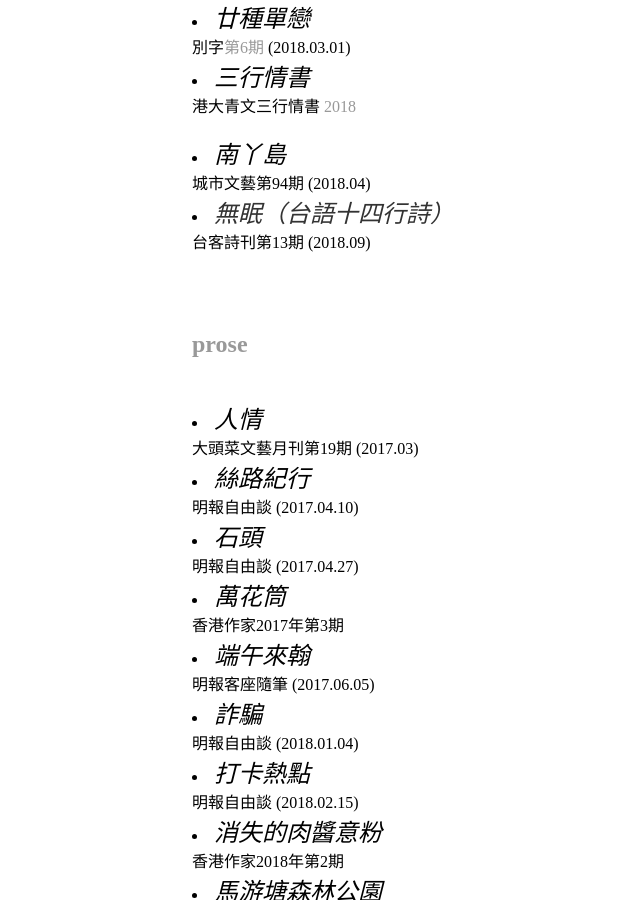
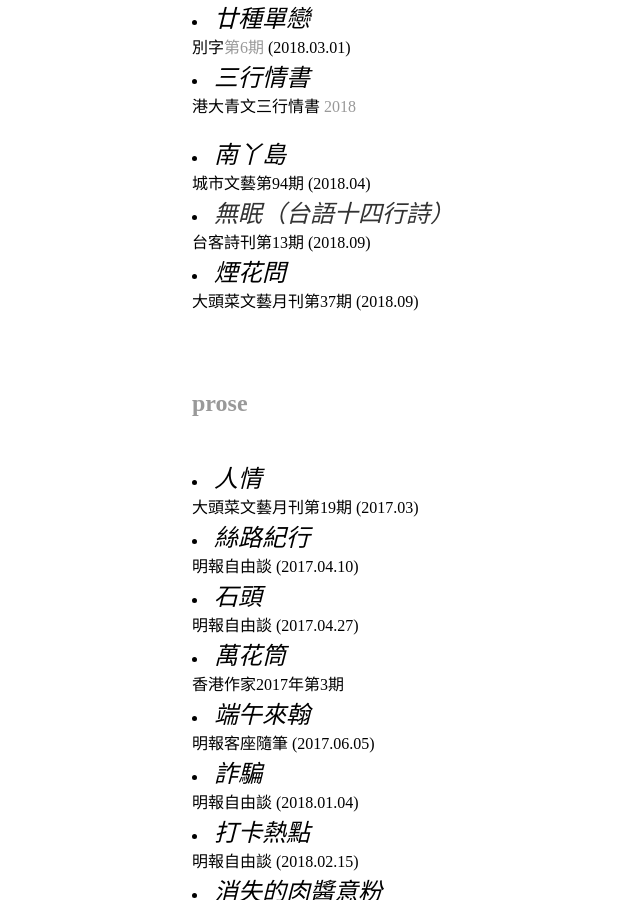
Before and after one commit to maksuihin/maksuihin.github.io, a Jekyll site: the page built from writings.html, in a window 1280 px wide and 900 px high, scrolled down 807 px. Shown: the whole window, without its empty margins (0-640 px from the left). Built offline with Jekyll 4.4.1, drawn with Linux system fonts in a browser that asks for light colours.

Commit message:
Update writings.html

```diff
--- a/writings.html
+++ b/writings.html
@@ -24,7 +24,7 @@ title: Little Words by MAK, Sui-hin
 <li><em>三行情書</em></br>港大青文三行情書 <a href="https://www.facebook.com/ylaahkusu/photos/a.2082885711738280.1073741860.347457328614469/2082885748404943/">2018</a><br/>    </li>
 <li><em>南丫島</em>    </br>城市文藝第94期 (2018.04)<br/>    </li>
 <li><em><a href="https://www.facebook.com/suihinmak/photos/a.1757986530901486/2073160689384067/">無眠（台語十四行詩）</a></em>    </br>台客詩刊第13期 (2018.09)<br/>    </li>
-<!--<li><em>煙花問</em>    </br>大頭菜文藝月刊第37期 (2018.09)<br/></li>-->
+<li><em>煙花問</em>    </br>大頭菜文藝月刊第37期 (2018.09)<br/></li>
 
 
 				</ul></span>
```
